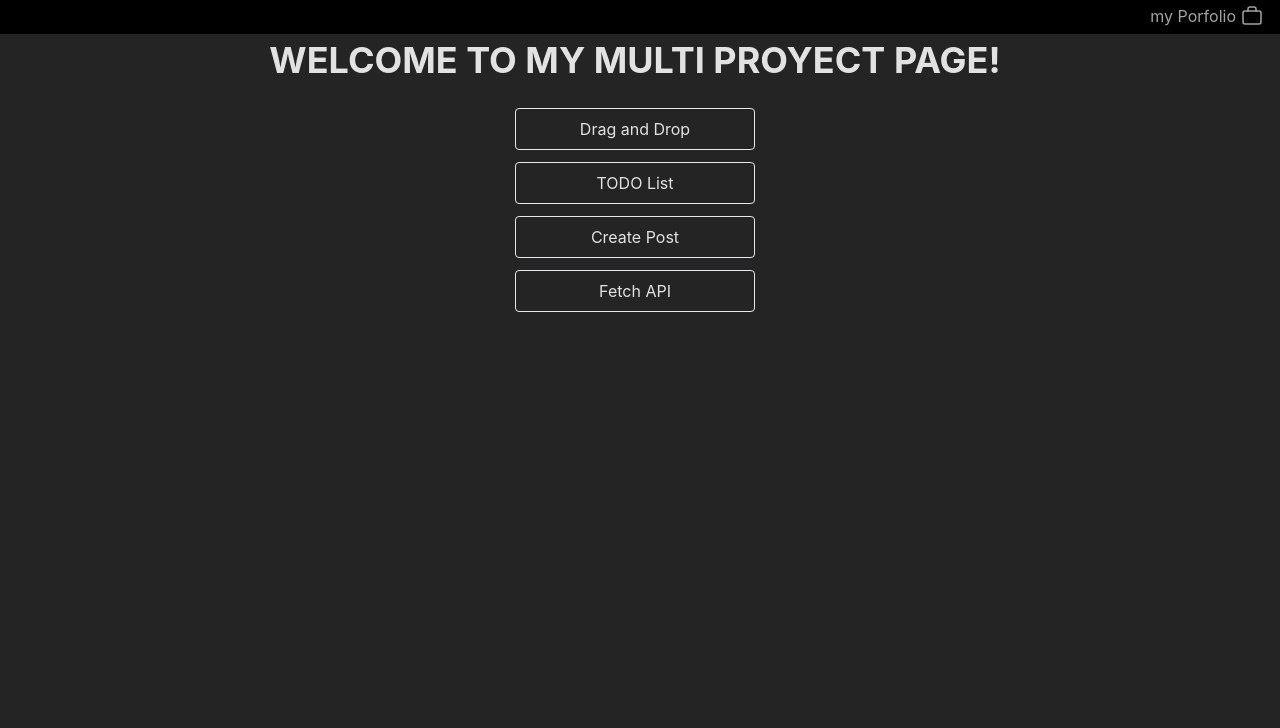
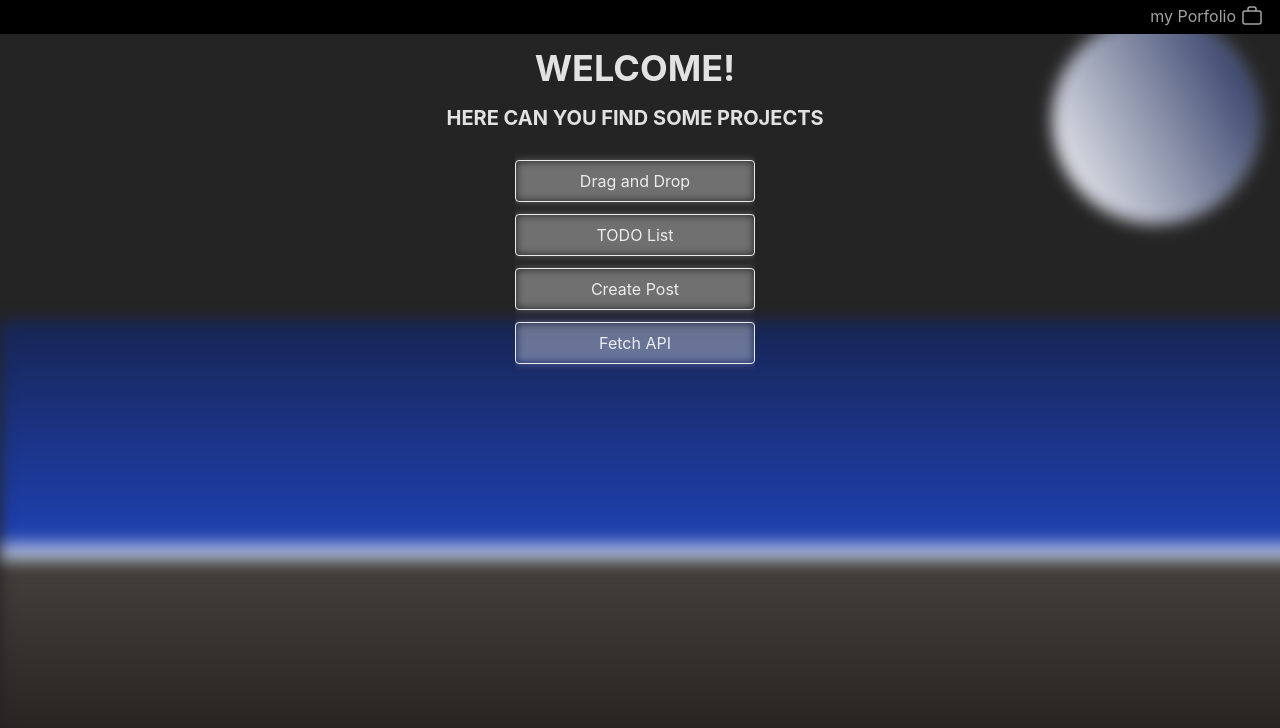
Before and after one commit to chLuis/multi-proyect, a React (Vite) app: page / in a window 1280 px wide. Shown: the top 728 px of the page. Built offline with nearby package versions, Linux system fonts and the light colour scheme.

Commit message:
adding bg

```diff
--- a/src/App.jsx
+++ b/src/App.jsx
@@ -3,8 +3,14 @@ import ListProyects from "./components/ListProyects"
 function App() {
 
   return (
-    <div className="flex flex-col items-center mt-10 mx-32 animate-pulse-short">
-      <h1 className='font-bold text-center uppercase text-4xl mb-4 text-balance'>Welcome to my multi proyect page!</h1>
+    <div className="flex flex-col items-center mt-12 mx-auto animate-pulse-short overflow-clip">
+      <h1 className='font-bold text-center uppercase text-4xl mb-4 text-balance'>Welcome!</h1>
+      <h2 className='font-bold text-center uppercase text-xl mb-4'>Here can you find some projects</h2>
+      <span className="fixed top-4 right-5 w-52 h-52 rounded-full border border-white -z-20 bg-gradient-to-bl animate-spin-long from-white to-blue-950 blur bg-opacity-10"></span>
+      <span className="fixed -z-10 animate-pulse-short bottom-0 left-0 w-[200%] h-60 bg-gradient-to-t from-stone-900 to-stone-700 blur"></span>
+      <span className="fixed -z-10 animate-pulse-short bottom-60 left-0 w-[200%] h-60 bg-gradient-to-t from-white via-10% via-blue-800 to-blue-950 blur">
+
+      </span>
         <ListProyects />
     </div>
   )
--- a/src/components/ListProyects.jsx
+++ b/src/components/ListProyects.jsx
@@ -24,8 +24,9 @@ export default function ListProyects() {
         <ul className="w-full animate-width overflow-hidden text-ellipsis text-nowrap">
             {LIST_PROYECTS.map(({name, link}, index) =>
                 <a key={index} href={`/${link}`}>
-                    <li  className="my-3 rounded border p-2 text-center hover:bg-slate-900 hover:font-semibold duration-200">
-                        {name}
+                    <li  className="relative my-3 rounded border p-2 text-center hover:bg-slate-900 hover:font-semibold duration-200">
+                        <span>{name}</span>
+                        <div className="absolute inset-0 bg-white bg-opacity-35 blur-sm"></div>
                     </li>
                 </a>
             )}
--- a/src/components/ToDoList.jsx
+++ b/src/components/ToDoList.jsx
@@ -96,6 +96,7 @@ export default function ToDoList({data}) {
         <div className="mt-10 flex flex-col mx-auto gap-4 min-w-0 w-fit max-w-[680px]">
             {list?.sort((a, b) => a.completed - b.completed || b.id - a.id).map((item, index) => (
                     <label name={index+"todo"} key={index} className={`flex ${item.completed ? "bg-neutral-700" : ""} relative hover:bg-neutral-600 select-none items-center w-fit ps-2 pe-1 py-2 gap-2 min-w-0 max-w-[500px] border hover:shadow-none shadow-white shadow-sm hover:shadow-neutral-200 rounded duration-200 animate-pulse-short`}>
+                    <div className="absolute inset-0 bg-black bg-opacity-45 blur-sm"></div>
                     {!item.completed
                         ? <span className="absolute font-light text-xs top-0 right-0 h-6 w-fit pe-1 text-neutral-400 text-nowrap">to do:</span>
                         : <span className="absolute font-light text-xs top-0 right-0 h-6 w-fit pe-1 text-neutral-400 text-nowrap">done!</span>}
--- a/src/routes/todo-list.jsx
+++ b/src/routes/todo-list.jsx
@@ -43,6 +43,9 @@ export default function TodoPage() {
     //console.log(JSON.parse(localStorage.getItem("todoList")))
     return (
         <div className="flex flex-col justify-center items-center">
+        <span className="fixed top-4 right-5 w-52 h-52 rounded-full border border-white -z-20 bg-gradient-to-bl animate-spin-long from-white to-blue-950 blur bg-opacity-10"></span>
+      <span className="fixed -z-10 animate-pulse-short bottom-0 left-0 w-[200%] h-60 bg-gradient-to-t from-stone-900 to-stone-700 blur"></span>
+      <span className="fixed -z-10 animate-pulse-short bottom-60 left-0 w-[200%] h-60 bg-gradient-to-t from-white via-10% via-blue-800 to-blue-950 blur"></span>
         <TitleProyect title={"TODO List"} />
             <ToDo dataLoad={afterLoadList}/>
         </div>
--- a/tailwind.config.js
+++ b/tailwind.config.js
@@ -13,7 +13,8 @@ export default {
         'pulse-short' : 'fade 0.5s ease-in-out',
         'pulse-veryshort' : 'fade 0.25s ease-in-out',
         'pulse-shortout' : 'disappear 0.9s ease-in-out',
-        'width' : 'widthshow 0.3s ease-in-out'
+        'width' : 'widthshow 0.3s ease-in-out',
+        'spin-long': 'spinner 10s linear'
       },
       keyframes: {
         fade: {
@@ -29,7 +30,11 @@ export default {
         widthshow: {
           '0%' : { width: '0%', opacity: 0 },
           '100%' : { width: '100%', opacity: 1 }
-        } ,
+        },
+        spinner: {
+          '0%': { transform: 'rotate(0deg)' },
+          '100%': { transform: 'rotate(360deg)' },
+        }
       }
     },
   },
```
